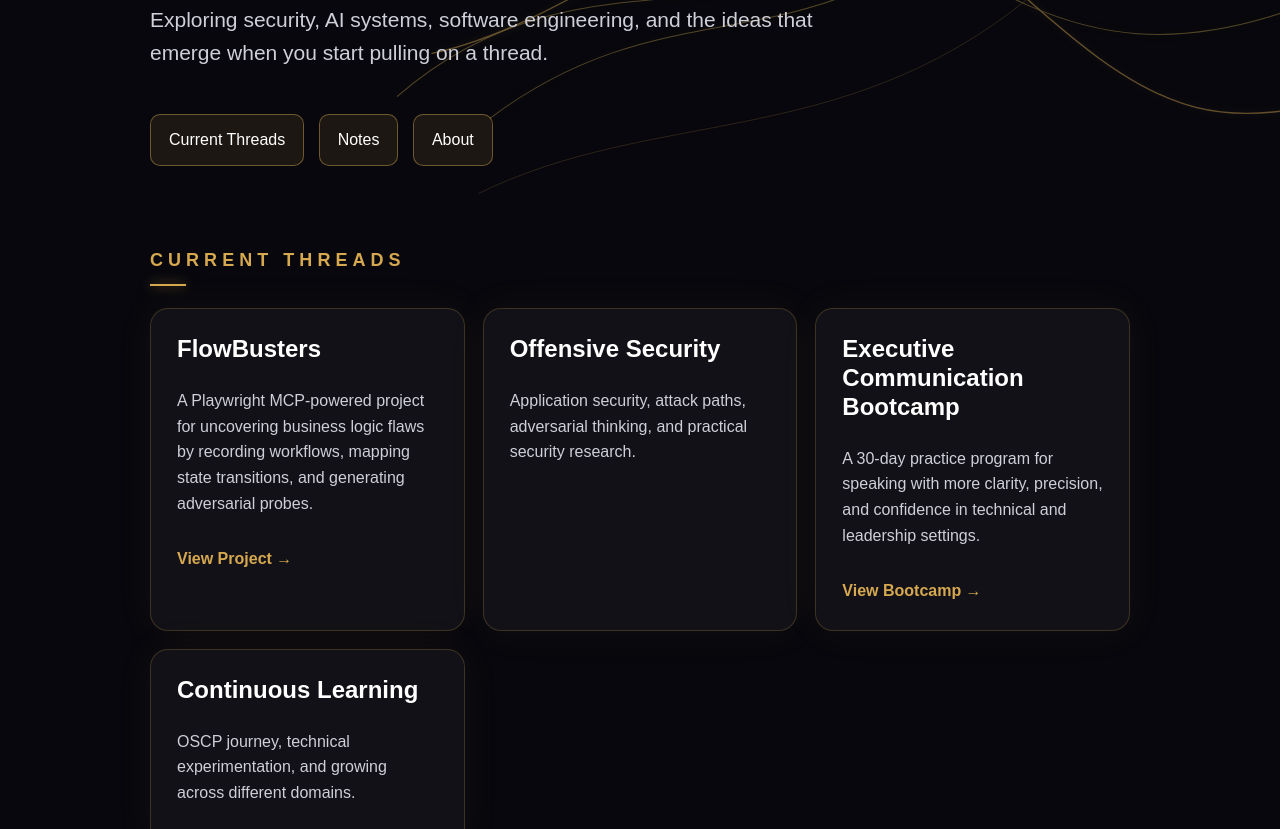
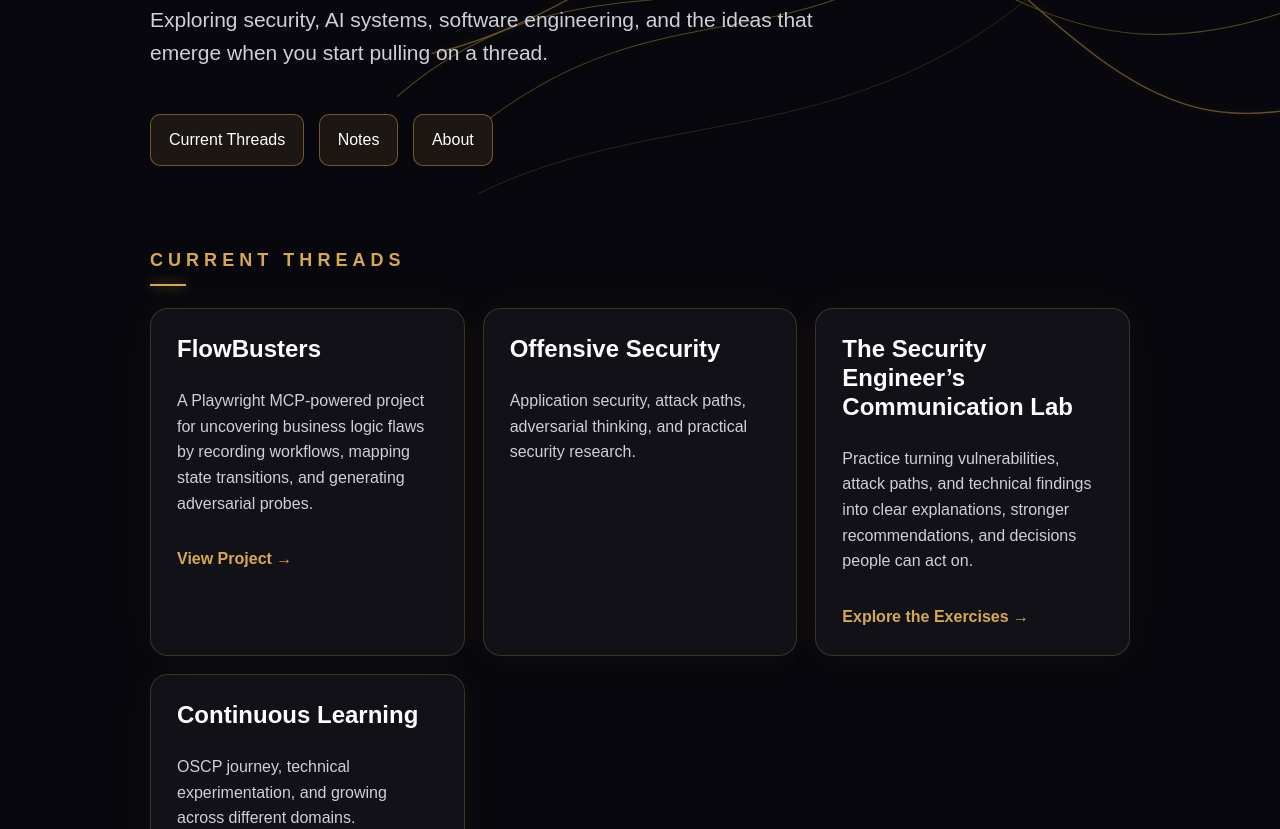
Before and after one commit to allmighty-tiger/pullingthreads, a website: page index.html in a window 1280 px wide. Shown: the part 440-1269 px from the top of the page. Drawn offline with Linux system fonts and the light colour scheme.

Commit message:
Change bootcamp title and update description
Updated the title and description of the Executive Communication Bootcamp section.

```diff
--- a/index.html
+++ b/index.html
@@ -333,13 +333,14 @@
           </div>
 
           <div class="card">
-            <h3>Executive Communication Bootcamp</h3>
+            <h3>The Security Engineer’s Communication Lab</h3>
             <p>
-              A 30-day practice program for speaking with more clarity,
-              precision, and confidence in technical and leadership settings.
+              Practice turning vulnerabilities, attack paths, and technical findings
+              into clear explanations, stronger recommendations, and decisions people
+              can act on.
             </p>
             <a href="speaking-bootcamp.html">
-              View Bootcamp →
+              Explore the Exercises →
             </a>
           </div>
 
```
